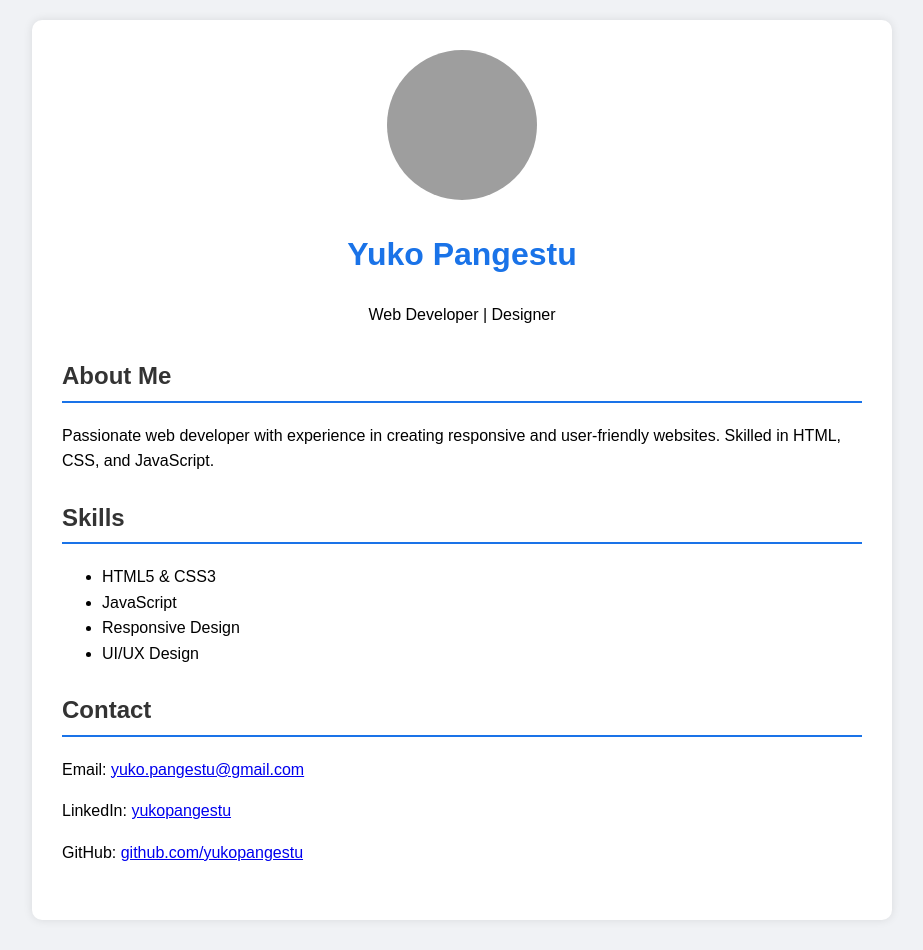
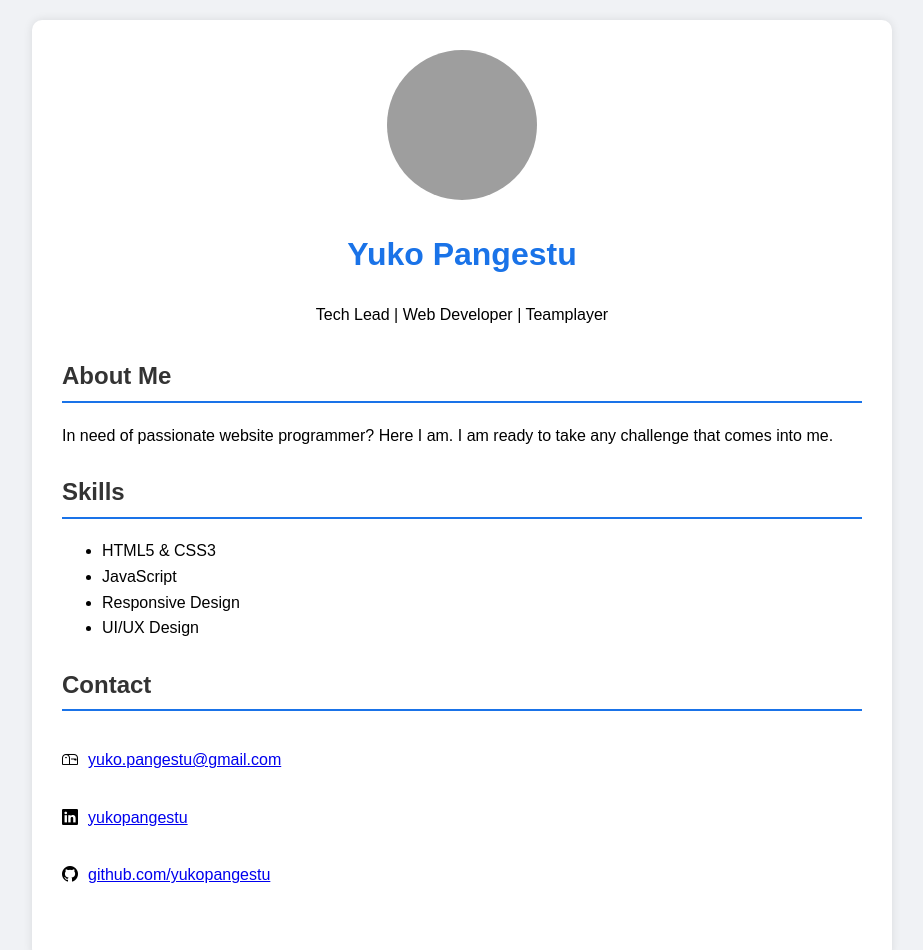
Before and after one commit to yukopangestu/profile, a React (Create React App) app: page / in a window 1280 px wide. Shown: the top 950 px of the page, without its empty margins (178-1101 px from the left). Built offline with nearby package versions, Linux system fonts and the light colour scheme; grey boxes are pictures that could not be loaded.

Commit message:
adding icon and fixing

```diff
--- a/package.json
+++ b/package.json
@@ -3,6 +3,7 @@
   "version": "0.1.0",
   "private": true,
   "dependencies": {
+    "bootstrap-icons": "^1.11.3",
     "cra-template": "1.2.0",
     "react": "^19.0.0",
     "react-dom": "^19.0.0",
--- a/public/index.html
+++ b/public/index.html
@@ -3,6 +3,7 @@
   <head>
     <meta charset="utf-8" />
     <link rel="icon" href="%PUBLIC_URL%/favicon.ico" />
+    <link href="https://fonts.googleapis.com/icon?family=Material+Icons" rel="stylesheet">
     <meta name="viewport" content="width=device-width, initial-scale=1" />
     <meta name="theme-color" content="#000000" />
     <meta
@@ -24,7 +25,7 @@
       work correctly both with client-side routing and a non-root public URL.
       Learn how to configure a non-root public URL by running `npm run build`.
     -->
-    <title>React App</title>
+    <title>Yuko Pangestu Profile</title>
   </head>
   <body>
     <noscript>You need to enable JavaScript to run this app.</noscript>
--- a/src/App.css
+++ b/src/App.css
@@ -26,6 +26,10 @@ body {
 .section {
   margin-bottom: 25px;
 }
+.section p {
+  display: flex;
+  vertical-align: middle;
+}
 h1 {
   color: #1a73e8;
 }
--- a/src/App.js
+++ b/src/App.js
@@ -1,5 +1,6 @@
 import logo from './logo.svg';
 import './App.css';
+import 'bootstrap-icons/font/bootstrap-icons.css';
 
 function App() {
   return (
@@ -7,12 +8,12 @@ function App() {
         <div class="profile-header">
             <img src="profile-picture.jpg" alt="Profile Picture" class="profile-picture"></img>
             <h1>Yuko Pangestu</h1>
-            <p>Web Developer | Designer</p>
+            <p>Tech Lead | Web Developer | Teamplayer</p>
         </div>
 
         <div class="section">
             <h2>About Me</h2>
-            <p>Passionate web developer with experience in creating responsive and user-friendly websites. Skilled in HTML, CSS, and JavaScript.</p>
+            <p>In need of passionate website programmer? Here I am. I am ready to take any challenge that comes into me.</p>
         </div>
 
         <div class="section">
@@ -27,9 +28,18 @@ function App() {
 
         <div class="section">
             <h2>Contact</h2>
-            <p>Email: <a href="mailto:yuko.pangestu@gmail.com" target='_blank'>yuko.pangestu@gmail.com</a></p>
-            <p>LinkedIn: <a href='https://www.linkedin.com/in/yukopangestu' target='_blank'>yukopangestu</a></p>
-            <p>GitHub: <a href="https://github.com/yukopangestu" target='_blank'>github.com/yukopangestu</a></p>
+            <div style={{display: 'flex', alignItems: 'center'}}>
+                <i class="bi bi-mailbox"></i>
+                <p style={{marginLeft: '10px'}}> <a href="mailto:yuko.pangestu@gmail.com" target='_blank' rel='noreferrer'>yuko.pangestu@gmail.com</a></p>
+            </div>
+            <div style={{display: 'flex', alignItems: 'center'}}>
+                <i class="bi bi-linkedin"></i>
+                <p style={{marginLeft: '10px'}}><a href='https://www.linkedin.com/in/yukopangestu' target='_blank' rel='noreferrer'>yukopangestu</a></p>
+            </div>
+            <div style={{display: 'flex', alignItems: 'center'}}>
+                <i class="bi bi-github"></i>
+                <p style={{marginLeft: '10px'}}><a href="https://github.com/yukopangestu" target='_blank' rel='noreferrer'>github.com/yukopangestu</a></p>
+            </div>
         </div>
     </div>
   );
```
Also changed, not shown: 1 other file (tests, documents, lock files or other folders).
